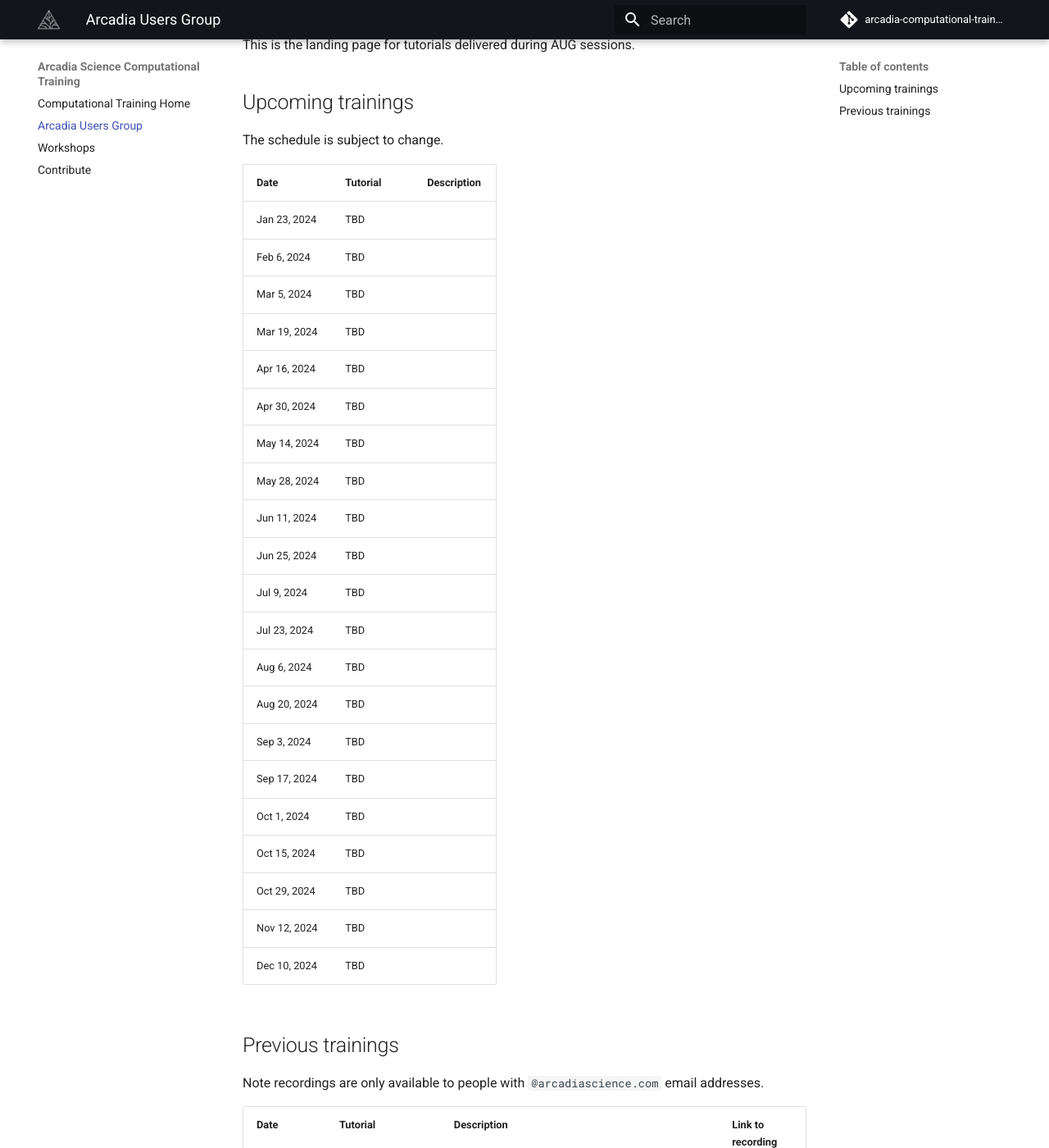
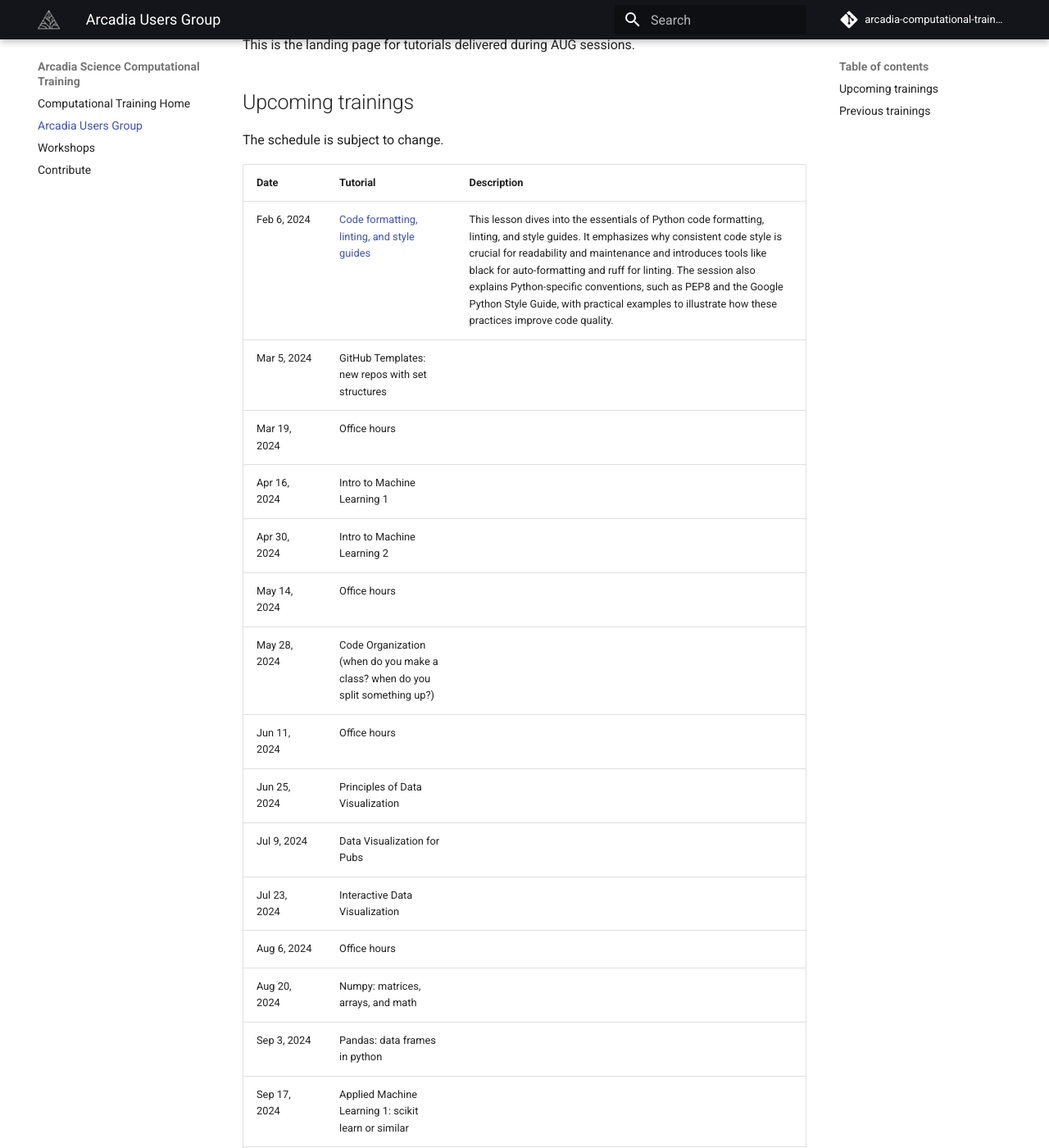
Before and after one commit to Arcadia-Science/arcadia-computational-training, an MkDocs documentation site: the page built from docs/arcadia-users-group/overview.md, in a window 1280 px wide and 1400 px high, scrolled down 477 px. Shown: the whole window at 82% size. Built offline with MkDocs 1.6.1 and Material for MkDocs 9.7.7, drawn with Linux system fonts in a browser that asks for light colours; comment, search, counter and statistics services are not loaded; some of the changed text lies outside the part shown.

Commit message:
update schedule

```diff
--- a/docs/arcadia-users-group/overview.md
+++ b/docs/arcadia-users-group/overview.md
@@ -20,25 +20,24 @@
 
 | Date         | Tutorial            | Description   |
 | ------------ | ------------------- | ------------- |
-| Jan 23, 2024 | TBD | |
-| Feb 6, 2024  | TBD | |
-| Mar 5, 2024  | TBD | |
-| Mar 19, 2024 | TBD | |
-| Apr 16, 2024 | TBD | |
-| Apr 30, 2024 | TBD | |
-| May 14, 2024 | TBD | |
-| May 28, 2024 | TBD | |
-| Jun 11, 2024 | TBD | |
-| Jun 25, 2024 | TBD | |
-| Jul 9, 2024  | TBD | |
-| Jul 23, 2024 | TBD | |
-| Aug 6, 2024  | TBD | |
-| Aug 20, 2024 | TBD | |
-| Sep 3, 2024  | TBD | |
-| Sep 17, 2024 | TBD | |
-| Oct 1,  2024 | TBD | |
-| Oct 15, 2024 | TBD | |
-| Oct 29, 2024 | TBD | |
+| Feb 6, 2024  | [Code formatting, linting, and style guides](20240206-intro-to-formatting-and-linting/lesson.md) | This lesson dives into the essentials of Python code formatting, linting, and style guides. It emphasizes why consistent code style is crucial for readability and maintenance and introduces tools like black for auto-formatting and ruff for linting. The session also explains Python-specific conventions, such as PEP8 and the Google Python Style Guide, with practical examples to illustrate how these practices improve code quality.|
+| Mar 5, 2024  | GitHub Templates: new repos with set structures | |
+| Mar 19, 2024 | Office hours | |
+| Apr 16, 2024 | Intro to Machine Learning 1 | |
+| Apr 30, 2024 | Intro to Machine Learning 2 | |
+| May 14, 2024 | Office hours | |
+| May 28, 2024 | Code Organization (when do you make a class? when do you split something up?) | |
+| Jun 11, 2024 | Office hours | |
+| Jun 25, 2024 | Principles of Data Visualization | |
+| Jul 9, 2024  | Data Visualization for Pubs | |
+| Jul 23, 2024 | Interactive Data Visualization | |
+| Aug 6, 2024  | Office hours | |
+| Aug 20, 2024 | Numpy: matrices, arrays, and math | |
+| Sep 3, 2024  | Pandas: data frames in python | |
+| Sep 17, 2024 | Applied Machine Learning 1: scikit learn or similar | |
+| Oct 1,  2024 | Applied Machine Learning 2: pytorch or similar | |
+| Oct 15, 2024 | Office hours | |
+| Oct 29, 2024 | Chat GPT to empower biologists to code | |
 | Nov 12, 2024 | TBD | |
 | Dec 10, 2024 | TBD | |
 
```
